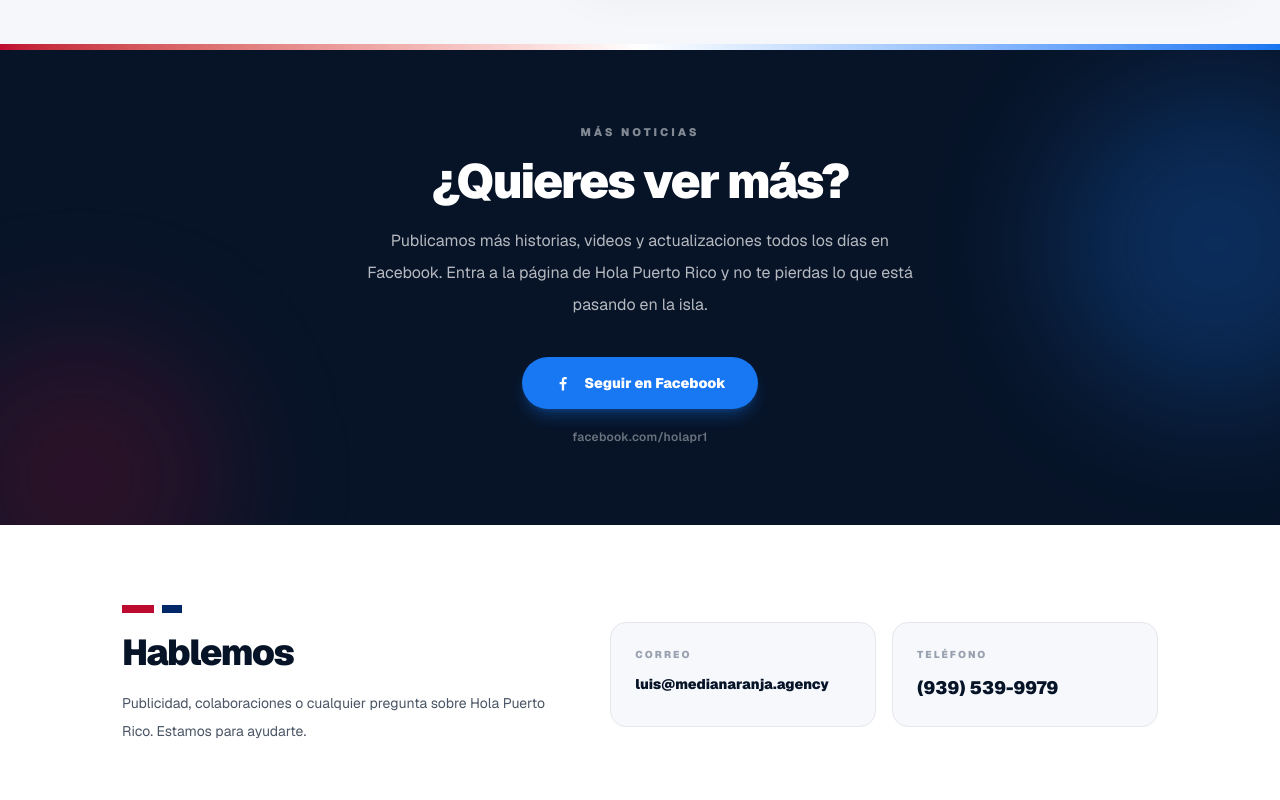
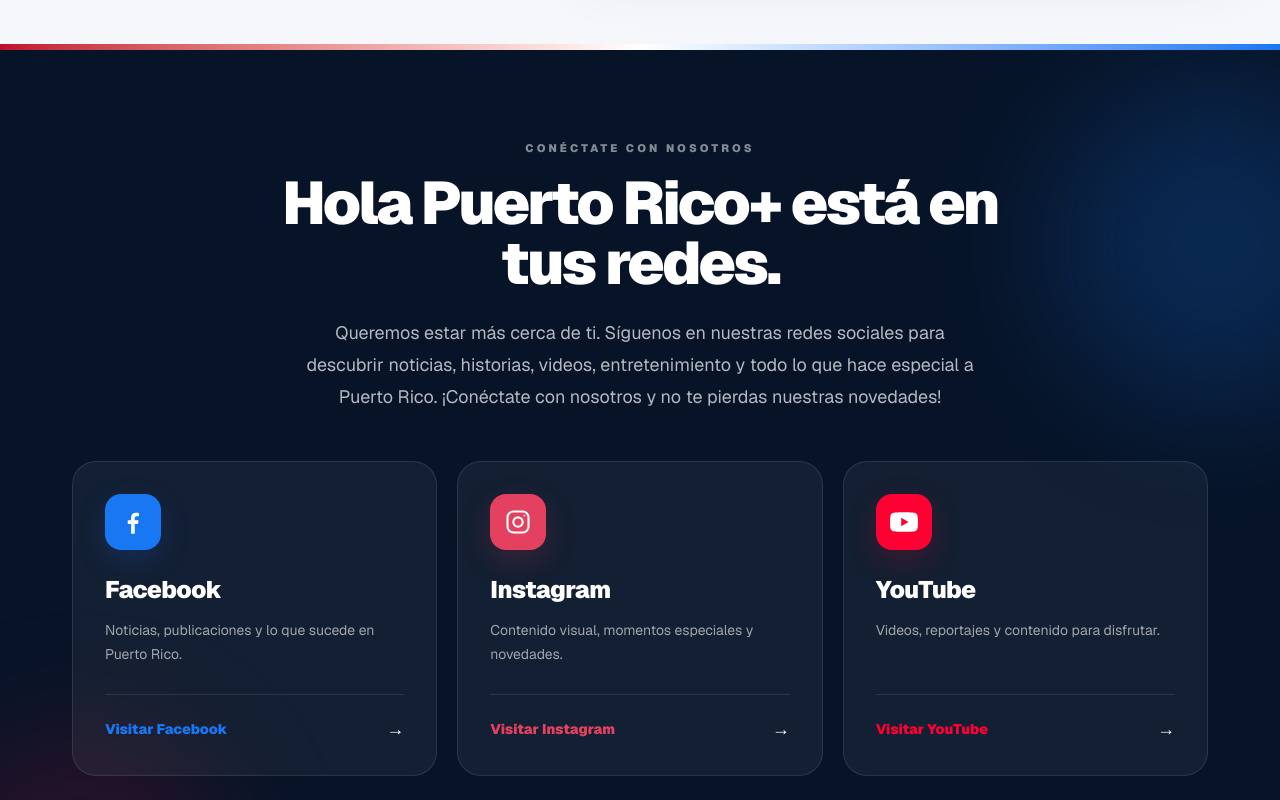
Before and after one commit to sparkyfran987-ux/holapuertorico, a Next.js app: page / in a window 1280 px wide. Shown: the part 2340-3140 px from the top of the page. Built offline with nearby package versions, Linux system fonts and the light colour scheme; no server answers; the database is empty.

Commit message:
Update FacebookFollow.tsx

```diff
--- a/src/components/site/FacebookFollow.tsx
+++ b/src/components/site/FacebookFollow.tsx
@@ -1,52 +1,123 @@
+const socialNetworks = [
+  {
+    name: "Facebook",
+    description: "Noticias, publicaciones y lo que sucede en Puerto Rico.",
+    url: "https://www.facebook.com/holapr1/",
+    label: "Visitar Facebook",
+    color: "#1877F2",
+    icon: (
+      <svg viewBox="0 0 24 24" fill="currentColor" aria-hidden="true">
+        <path d="M13.5 22v-8.2h2.8l.4-3.2h-3.2V8.6c0-.9.3-1.5 1.6-1.5H17V4.2C16.7 4.1 15.6 4 14.4 4c-2.4 0-4 1.5-4 4.2v2.4H7.5v3.2h2.9V22h3.1Z" />
+      </svg>
+    ),
+  },
+  {
+    name: "Instagram",
+    description: "Contenido visual, momentos especiales y novedades.",
+    url: "https://www.instagram.com/holapuertorico1/",
+    label: "Visitar Instagram",
+    color: "#E4405F",
+    icon: (
+      <svg viewBox="0 0 24 24" fill="none" stroke="currentColor" strokeWidth="1.8" aria-hidden="true">
+        <rect x="3" y="3" width="18" height="18" rx="5" />
+        <circle cx="12" cy="12" r="4" />
+        <circle cx="17.5" cy="6.5" r="0.8" fill="currentColor" stroke="none" />
+      </svg>
+    ),
+  },
+  {
+    name: "YouTube",
+    description: "Videos, reportajes y contenido para disfrutar.",
+    url: "https://www.youtube.com/@holaprtv",
+    label: "Visitar YouTube",
+    color: "#FF0033",
+    icon: (
+      <svg viewBox="0 0 24 24" fill="currentColor" aria-hidden="true">
+        <path d="M23.5 6.2a3 3 0 0 0-2.1-2.1C19.5 3.6 12 3.6 12 3.6s-7.5 0-9.4.5A3 3 0 0 0 .5 6.2 31 31 0 0 0 0 12a31 31 0 0 0 .5 5.8 3 3 0 0 0 2.1 2.1c1.9.5 9.4.5 9.4.5s7.5 0 9.4-.5a3 3 0 0 0 2.1-2.1A31 31 0 0 0 24 12a31 31 0 0 0-.5-5.8ZM9.6 15.6V8.4l6.3 3.6-6.3 3.6Z" />
+      </svg>
+    ),
+  },
+];
+
 export default function FacebookFollow() {
   return (
-    <section className="relative overflow-hidden bg-[#071428] py-20 text-white">
+    <section className="relative overflow-hidden bg-[#071428] py-20 text-white sm:py-24">
       <div
         aria-hidden="true"
         className="absolute inset-x-0 top-0 h-1.5 bg-gradient-to-r from-[#bf0a30] via-white to-[#1877F2]"
       />
+
       <div
         aria-hidden="true"
-        className="absolute -right-24 top-10 h-80 w-80 rounded-full bg-[#1877F2]/25 blur-3xl"
+        className="absolute -right-24 top-10 h-80 w-80 rounded-full bg-[#1877F2]/20 blur-3xl"
       />
+
       <div
         aria-hidden="true"
         className="absolute -bottom-24 -left-16 h-72 w-72 rounded-full bg-[#bf0a30]/20 blur-3xl"
       />
 
-      <div className="relative mx-auto max-w-[880px] px-5 text-center sm:px-8">
+      <div className="relative mx-auto max-w-[1200px] px-5 sm:px-8">
+        <div className="mx-auto max-w-3xl text-center">
           <p className="text-[11px] font-black uppercase tracking-[0.28em] text-white/50">
-          Más noticias
-        </p>
-        <h2 className="mt-4 text-4xl font-black tracking-[-0.04em] sm:text-5xl">
-          ¿Quieres ver más?
-        </h2>
-        <p className="mx-auto mt-5 max-w-xl text-base leading-8 text-white/70">
-          Publicamos más historias, videos y actualizaciones todos los
-          días en Facebook. Entra a la página de Hola Puerto Rico y
-          no te pierdas lo que está pasando en la isla.
+            Conéctate con nosotros
           </p>
 
+          <h2 className="mt-4 text-4xl font-black tracking-[-0.045em] sm:text-5xl lg:text-6xl">
+            Hola Puerto Rico+ está en tus redes.
+          </h2>
+
+          <p className="mx-auto mt-6 max-w-2xl text-base leading-8 text-white/70 sm:text-lg">
+            Queremos estar más cerca de ti. Síguenos en nuestras redes
+            sociales para descubrir noticias, historias, videos,
+            entretenimiento y todo lo que hace especial a Puerto Rico.
+            ¡Conéctate con nosotros y no te pierdas nuestras novedades!
+          </p>
+        </div>
+
+        <div className="mt-12 grid gap-5 md:grid-cols-3">
+          {socialNetworks.map((network) => (
             <a
-          href="https://www.facebook.com/holapr1/"
+              key={network.name}
+              href={network.url}
               target="_blank"
               rel="noopener noreferrer"
-          className="mt-9 inline-flex items-center gap-3 rounded-full bg-[#1877F2] px-8 py-4 text-sm font-black shadow-lg shadow-[#1877F2]/30 transition hover:-translate-y-0.5 hover:bg-[#166fe5]"
+              aria-label={network.label}
+              className="group rounded-3xl border border-white/10 bg-white/[0.05] p-7 transition duration-300 hover:-translate-y-1 hover:border-white/25 hover:bg-white/[0.09] sm:p-8"
             >
-          <svg
-            width="18"
-            height="18"
-            viewBox="0 0 24 24"
-            fill="currentColor"
-            aria-hidden="true"
+              <div
+                className="flex h-14 w-14 items-center justify-center rounded-2xl text-white shadow-lg transition group-hover:scale-105"
+                style={{
+                  backgroundColor: network.color,
+                  boxShadow: `0 10px 30px ${network.color}30`,
+                }}
               >
-            <path d="M13.5 22v-8.2h2.8l.4-3.2h-3.2V8.6c0-.9.3-1.5 1.6-1.5H17V4.2C16.7 4.1 15.6 4 14.4 4c-2.4 0-4 1.5-4 4.2v2.4H7.5v3.2H10.4V22h3.1Z" />
-          </svg>
-          Seguir en Facebook
+                <span className="h-7 w-7">{network.icon}</span>
+              </div>
+
+              <h3 className="mt-6 text-2xl font-black tracking-tight">
+                {network.name}
+              </h3>
+
+              <p className="mt-3 min-h-[48px] text-sm leading-6 text-white/60">
+                {network.description}
+              </p>
+
+              <div className="mt-7 flex items-center justify-between border-t border-white/10 pt-5">
+                <span className="text-sm font-black" style={{ color: network.color }}>
+                  {network.label}
+                </span>
+
+                <span className="text-lg transition group-hover:translate-x-1">
+                  →
+                </span>
+              </div>
             </a>
+          ))}
+        </div>
 
-        <p className="mt-5 text-xs font-semibold tracking-wide text-white/40">
-          facebook.com/holapr1
+        <p className="mt-10 text-center text-xs font-semibold tracking-wide text-white/40">
+          Más contenido • Más Puerto Rico • Siempre contigo
         </p>
       </div>
     </section>
```
Lines whose indentation alone changed are shown as unchanged.
